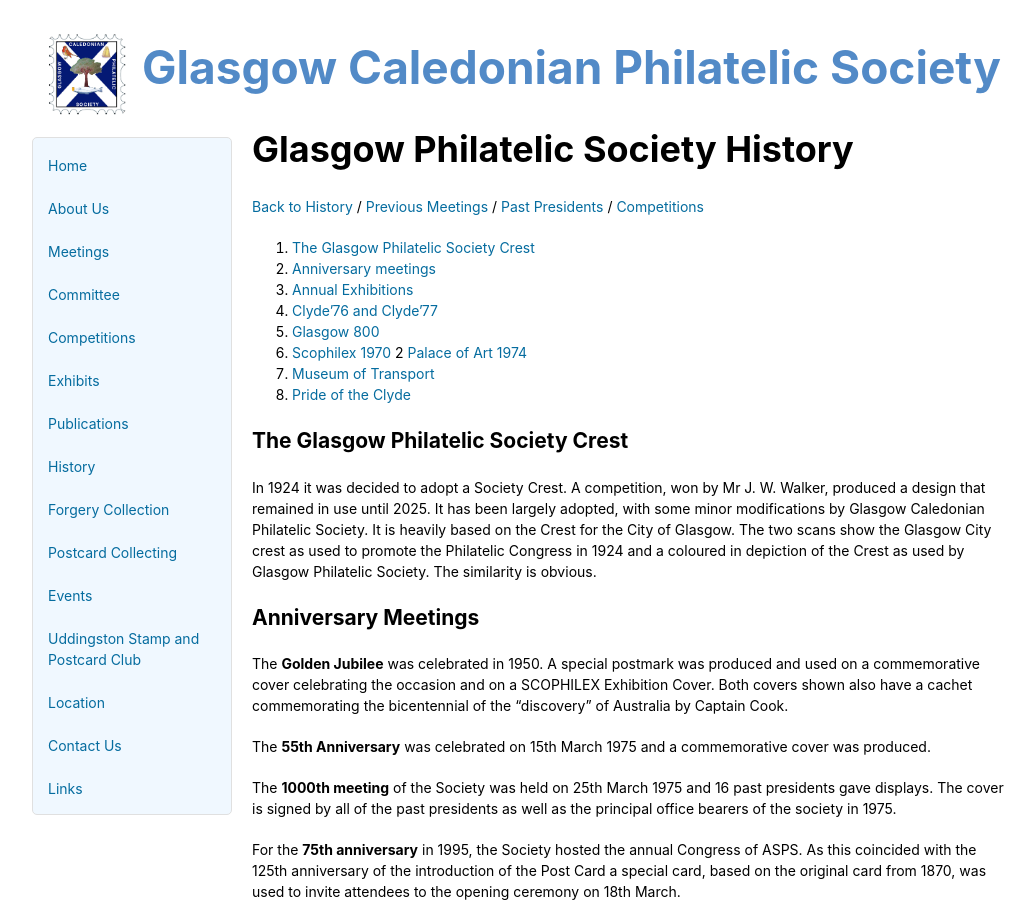
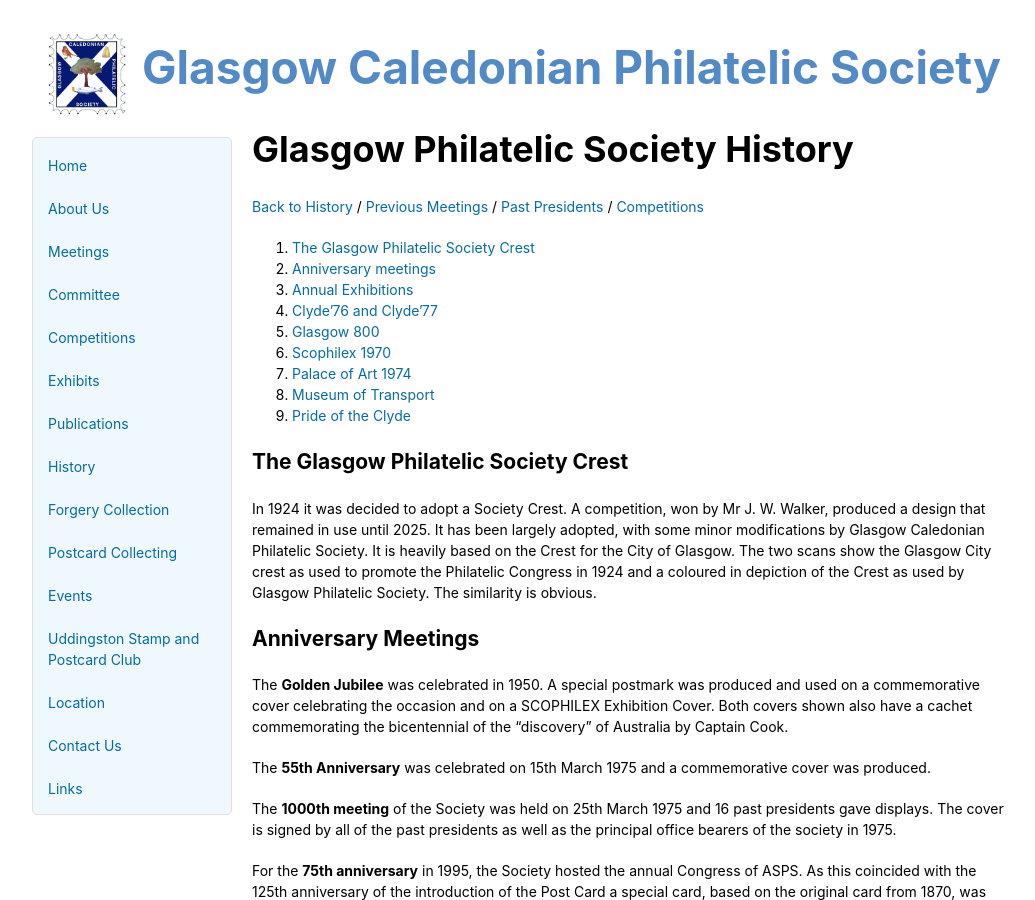
Before and after one commit to astalker/caledonian-stamps, a Jekyll site: the page built from history-glasgow.md, in a window 1280 px wide and 900 px high. Shown: the whole window, without its empty margins (118-1153 px from the left). Built offline with Jekyll 4.4.1, drawn with Linux system fonts in a browser that asks for light colours; our own code applies the rules of GitHub Pages for plain Markdown files.

Commit message:
Fix list formatting in history-glasgow.md

```diff
--- a/history-glasgow.md
+++ b/history-glasgow.md
@@ -8,7 +8,7 @@
 1. [Clyde'76 and Clyde'77](#clyde'76-and-clyde'77)
 1. [Glasgow 800](#glasgow-800)
 1. [Scophilex 1970](#scophilex-1970)
-2  [Palace of Art 1974](#palace-of-art-1974)
+1. [Palace of Art 1974](#palace-of-art-1974)
 1. [Museum of Transport](#museum-of-transport)
 1. [Pride of the Clyde](#pride-of-the-clyde)
 
```
